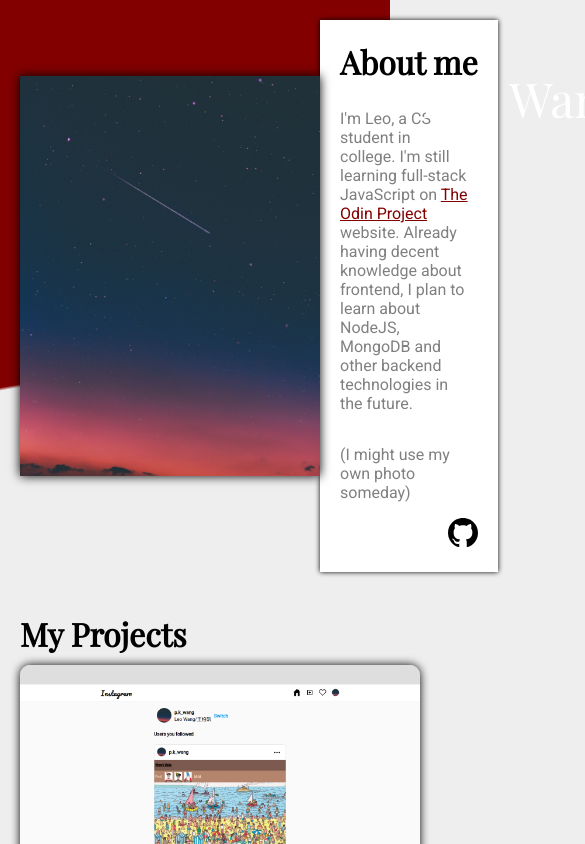
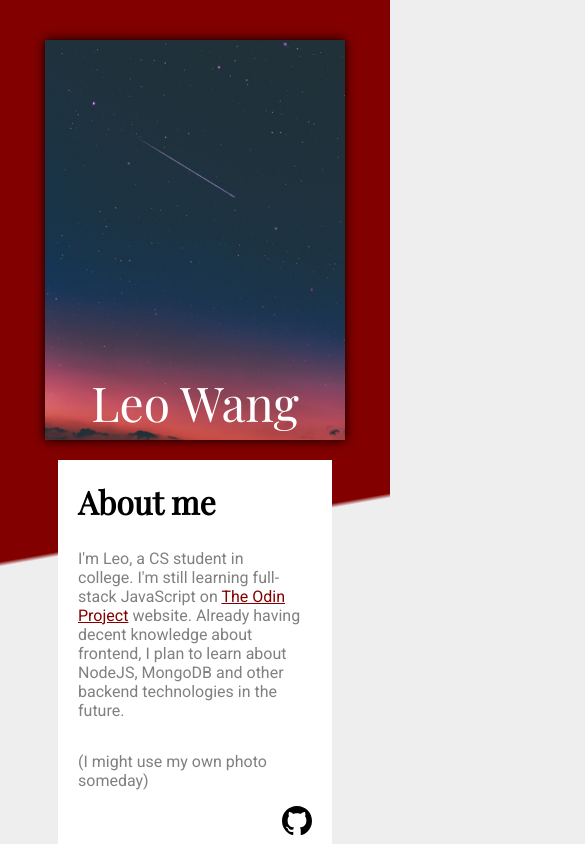
Before and after one commit to ascodeasice/portfolio, a React (Create React App) app in the folder portfolio_page/: page / in a window 390 px wide. Shown: the top 844 px of the page, 585 px wide, since content can reach past the window. Built offline with nearby package versions, Linux system fonts and the light colour scheme.

Commit message:
Finish responsive design of the project.

```diff
--- a/portfolio_page/src/styles/mobile.css
+++ b/portfolio_page/src/styles/mobile.css
@@ -0,0 +1,52 @@
+@media (max-width:650px) {
+  .introduction {
+    display: grid;
+    grid-template-columns: 1fr;
+    grid-template-rows: repeat(2, min-content);
+    justify-items: center;
+    padding-top: 20px;
+    row-gap: 40px;
+  }
+
+  .profilePicture {
+    top: 20px;
+    margin: 0;
+  }
+
+  .name {
+    top: 330px;
+    bottom: 0;
+    left: 0;
+    right: 0;
+  }
+
+  .descriptionContainer {
+    box-shadow: none;
+  }
+
+  .contact {
+    display: grid;
+    grid-template-rows: min-content min-content;
+    grid-template-columns: 1fr;
+    justify-items: center;
+    row-gap: 20px;
+    padding: 0;
+  }
+
+  .contactWrapper {
+    padding-left: 20px;
+  }
+
+  .contactPicture {
+    width: 100vw;
+    height: 100%;
+    object-fit: cover;
+  }
+}
+
+@media (max-width:400px) {
+  .projectContainer {
+    grid-template-columns: repeat(auto-fit, minmax(300px, 1fr));
+  }
+
+}
```
